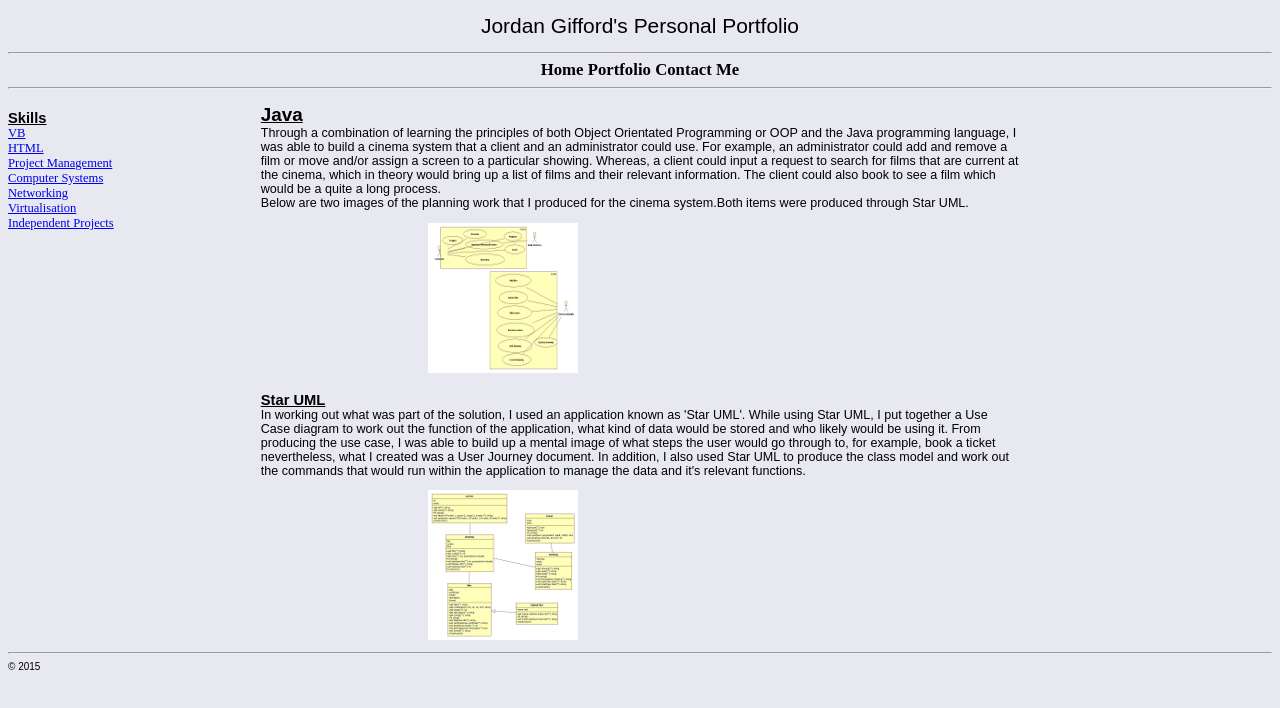
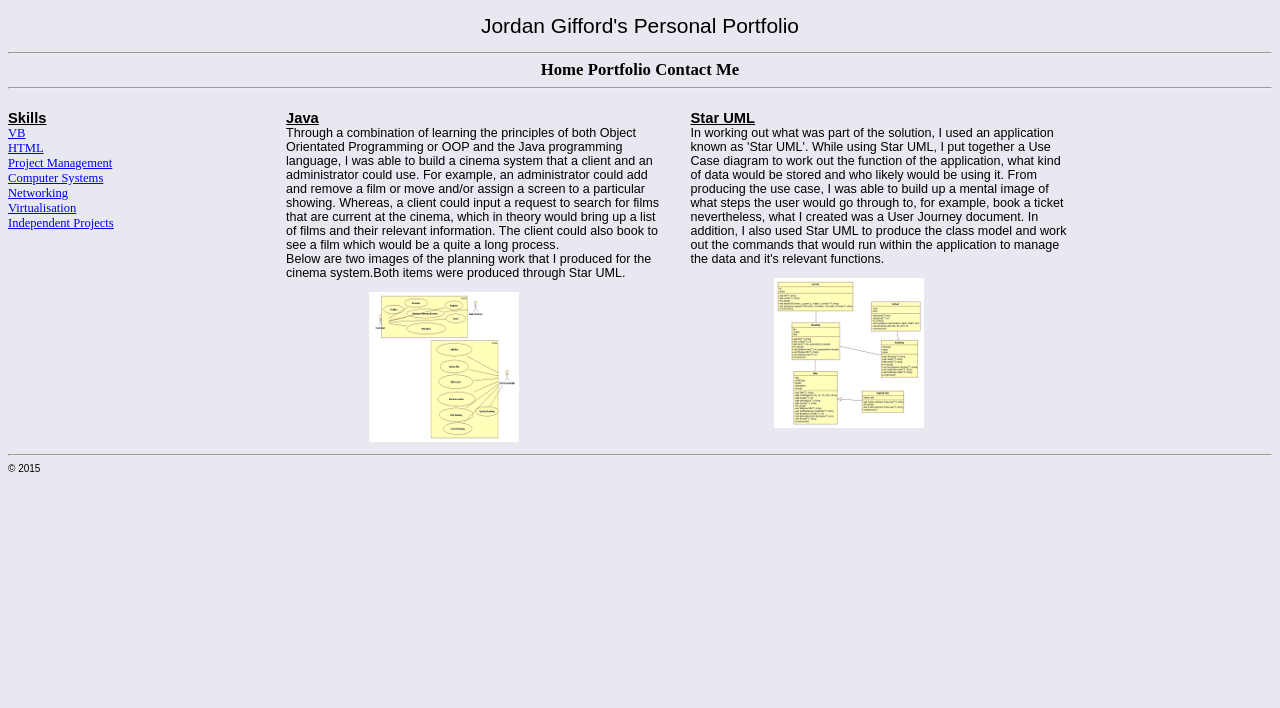
Before and after one commit to Jordan-Gifford/Jordan-Gifford, a plain HTML site: page java.html in a window 1280 px wide. Drawn offline with Linux system fonts and the light colour scheme; a web font is replaced by a local one.

Commit message:
Fixing layout of Java page

```diff
--- a/java.html
+++ b/java.html
@@ -34,12 +34,12 @@
 	<a href="virtualisation.html">Virtualisation</a>
 	<a href="independent_projects.html">Independent Projects</a>
 </nav>
-<div id="java">
-<h2>Java</h2>
+<div class="collum_one">
+<h3>Java</h3>
 <p>Through a combination of learning the principles of both Object Orientated Programming or OOP and the Java programming language, I was able to build a cinema system that a client and an administrator could use. For example, an administrator could add and remove a film or move and/or assign a screen to a particular showing. Whereas, a client could input a request to search for films that are current at the cinema, which in theory would bring up a list of films and their relevant information. The client could also book to see a film which would be a quite a long process.<br>Below are two images of the planning work that I produced for the cinema system.Both items were produced through Star UML.</p>
 <a href="static/images/user_case_diagram.png" rel="lightbox" title="A user case diagram of the cinema system."><img style="padding-left:22%" src="static/images/user_case_diagram_resized.png" alt="language programme" /></a><!--Here is an example of an inline style or in this case inline formatting. I've simply applied a 22% padding to the images separately. Its better practise to keep styles and formatting within their separate or collated css file/s. Also within this nested anchor tag, I have applied some simple Java Script to the image to create a gallery effect. When a user clicks on the resized image it should present a bigger and centred  image with suitable descriptive text over a grey background/overlay.-->
 </div>
-<div id="star_uml">
+<div class="collum_two">
 <h3>Star UML</h3>
 <p>In working out what was part of the solution, I used an application known as 'Star UML'. While using Star UML, I put together a Use Case diagram to work out the function of the application, what kind of data would be stored and who likely would be using it. From producing the use case, I was able to build up a mental image of what steps the user would go through to, for example, book a ticket nevertheless, what I created was a User Journey document. In addition, I also used Star UML to produce the class model and work out the commands that would run within the application to manage the data and it's relevant functions.</p>
 <a href="static/images/logical_diagram.png" rel="lightbox" title="A logical diagram of the cinema system, displaying the classes that make up a cinema system."><img style="padding-left:22%" src="static/images/logical_diagram_resized.png" alt="language programme"/></a>
--- a/static/css/class.css
+++ b/static/css/class.css
@@ -115,6 +115,19 @@ h3{
 hr {
     clear: left;
 }
+
+/*Pages with 2 collum layout*/
+.collum_one{
+width:30%;
+float:left;
+    padding-left: 22%;
+}
+.collum_two{
+width:30%;
+float:left;
+    padding-left: 2%;
+} /*Pages with 2 collum layout*/
+
 /* Some basic styling to notify users
 about the tooltips*/
 .tooltip {
--- /dev/null
+++ b/static/css/two_collum layout.css
@@ -0,0 +1,8 @@
+.collum_one{
+width:40%;
+float:left;
+}
+.collum_two{
+width:40%;
+float:left;
+}
```
